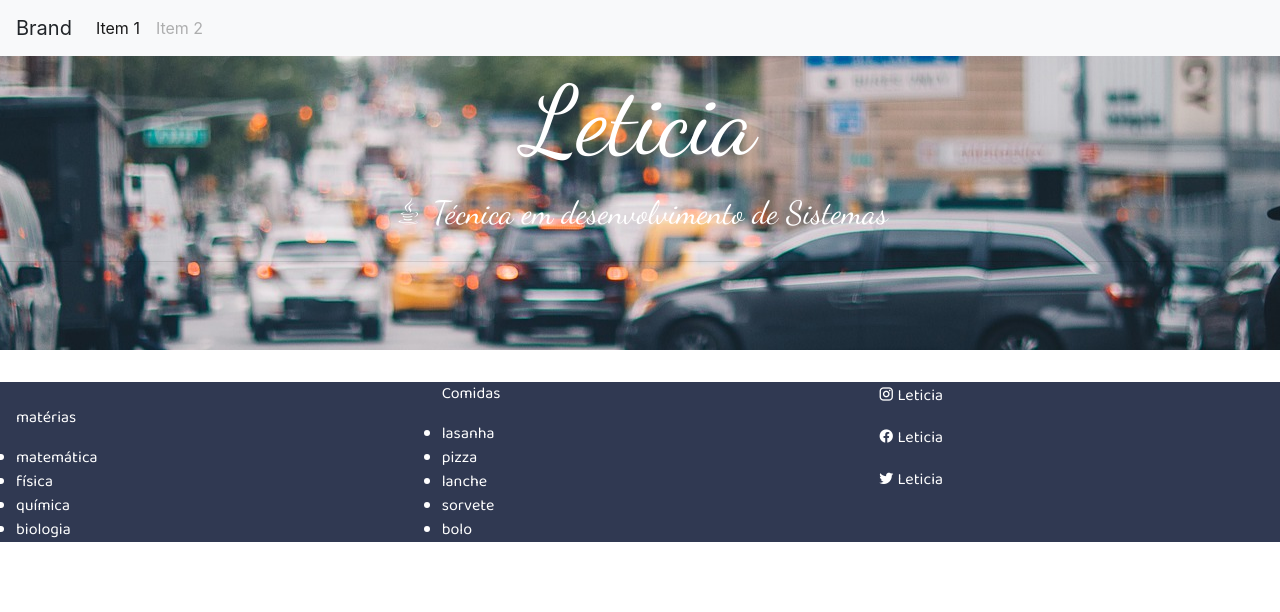
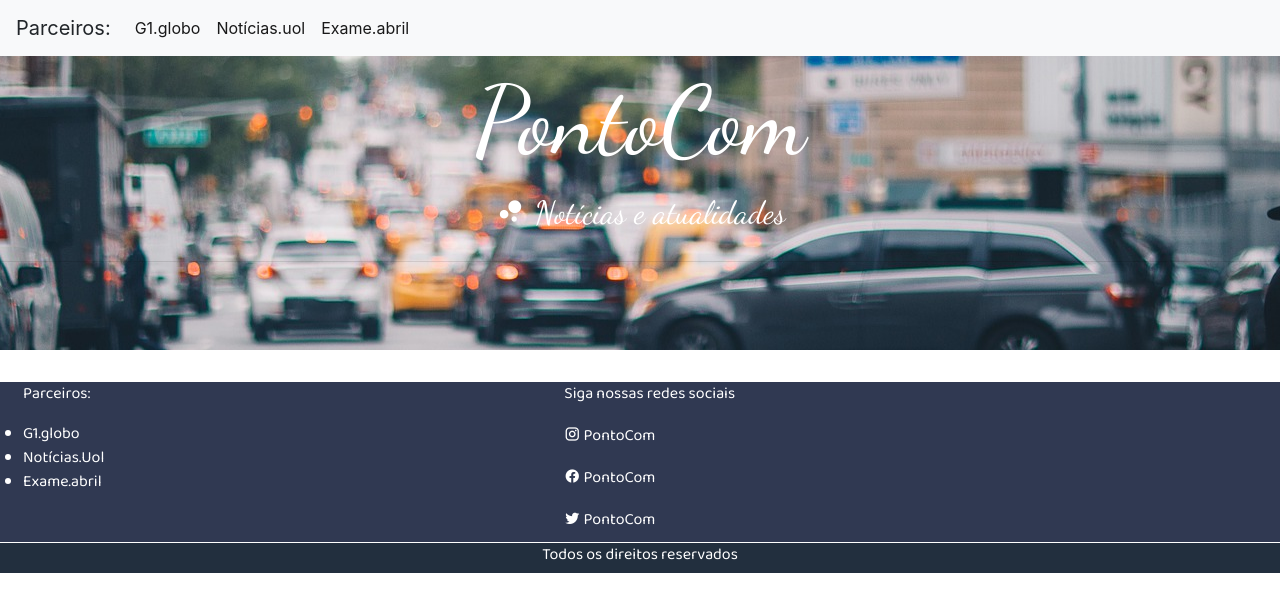
Before and after one commit to leticianb/cake, a plain HTML site: page index.html in a window 1280 px wide. Drawn offline with Linux system fonts and the light colour scheme.

Commit message:
atualizacao

```diff
--- a/index.html
+++ b/index.html
@@ -17,67 +17,63 @@
 
 <body>
     <nav class="navbar navbar-expand-lg navbar-light bg-light fixed-top">
-        <a class="navbar-brand">Brand</a>
+        <a class="navbar-brand">Parceiros:</a>
         <button class="navbar-toggler" data-target="#my-nav" data-toggle="collapse" aria-controls="my-nav" aria-expanded="false" aria-label="Toggle navigation">
         <span class="navbar-toggler-icon"></span>
     </button>
         <div id="my-nav" class="collapse navbar-collapse">
             <ul class="navbar-nav mr-auto">
                 <li class="nav-item active">
-                    <a class="nav-link" href="#">Item 1 <span class="sr-only">(current)</span></a>
+                    <a class="nav-link" href="https://g1.globo.com/">G1.globo <span class="sr-only">(current)</span></a>
                 </li>
-                <li class="nav-item">
-                    <a class="nav-link disabled" href="#" tabindex="-1" aria-disabled="true">Item 2</a>
+                <li class="nav-item active">
+                    <a class="nav-link" href="https://noticias.uol.com.br/">Notícias.uol <span class="sr-only">(current)</span></a>
                 </li>
+                <li class="nav-item active">
+                    <a class="nav-link" href="https://exame.abril.com.br/">Exame.abril <span class="sr-only">(current)</span></a>
+                </li>
+
             </ul>
         </div>
     </nav>
 
     <div class="jumbotron jumbotron-fluid back ">
-        <h1 class="display-4 center t4 " id="t1">Leticia</h1>
+        <h1 class="display-4 center t4 " id="t1">PontoCom</h1>
         <p class="lead center t4" id="t2">
-            <i class="mdi mdi-language-java"></i> Técnica em desenvolvimento de Sistemas</p>
+            <i class=" mdi mdi-chart-bubble"></i> Notícias e atualidades</p>
         <hr class="my-4">
 
     </div>
+
     <div class="container-fluid fundo">
         <div class="row">
-            <div class="col-4 t3 pt-4 pl-3">
-                <p>matérias</p>
+            <div class="col-5 t3 ml-2">
+                <p>Parceiros:</p>
                 <ul>
-                    <li>matemática</li>
-                    <li>física</li>
-                    <li>química</li>
-                    <li>biologia</li>
-                    <li>história</li>
-                    <li>geografia</li>
+                    <li>G1.globo</li>
+                    <li>Notícias.Uol</li>
+                    <li>Exame.abril</li>
                 </ul>
             </div>
-            <div class="col-4 t3">
-                <p>Comidas</p>
-                <ul>
-                    <li>lasanha</li>
-                    <li>pizza</li>
-                    <li>lanche</li>
-                    <li>sorvete</li>
-                    <li>bolo</li>
-                </ul>
-            </div>
-            <div class="col-4 t3">
-                <p class=" margem">
-                    <i class="mdi mdi-instagram"></i> Leticia
+            <div class="col-5 t3 ml-2">
+                <p>Siga nossas redes sociais</p>
+                <p>
+                    <i class="mdi mdi-instagram"></i> PontoCom
                 </p>
 
-                <p class=" margem">
-                    <i class="mdi mdi-facebook"></i> Leticia
+                <p>
+                    <i class="mdi mdi-facebook"></i> PontoCom
                 </p>
 
-                <p class=" margem">
-                    <i class="mdi mdi-twitter"></i> Leticia
+                <p>
+                    <i class="mdi mdi-twitter"></i> PontoCom
                 </p>
             </div>
         </div>
 
+    </div>
+    <div id="cor">
+        <p>Todos os direitos reservados</p>
     </div>
 
 
--- a/oi.css
+++ b/oi.css
@@ -36,12 +36,18 @@
     height: 160px;
 }
 
-.margem {
-    margin-left: 10px;
-}
-
 .t3 {
     color: white;
     font-size: 1em;
     font-family: 'Baloo 2', cursive;
 }
+
+#cor {
+    background-color: #222f3e;
+    color: white;
+    font-size: 1em;
+    font-family: 'Baloo 2', cursive;
+    height: 30px;
+    text-align: center;
+    margin-top: 1px;
+}
```
Also changed, not shown: music.png.
